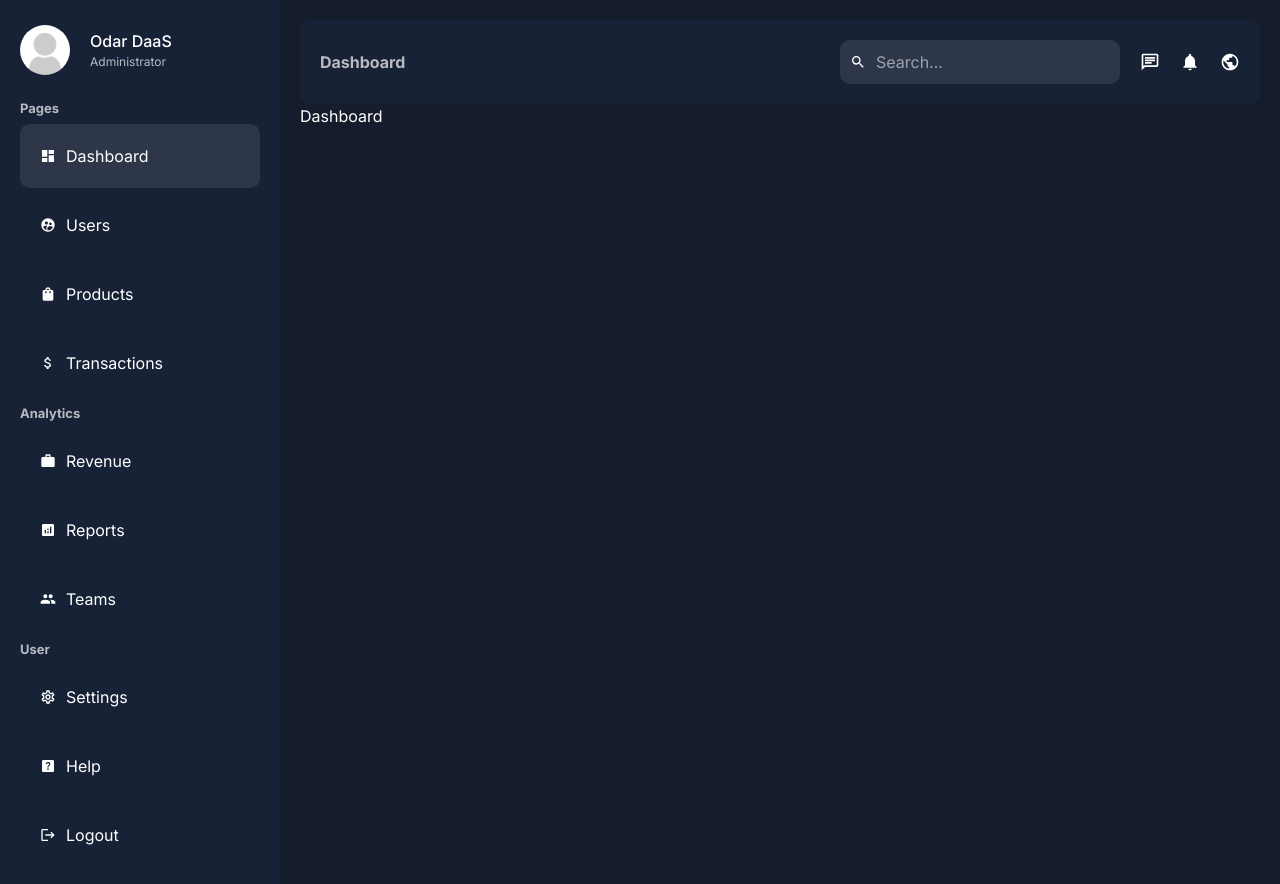
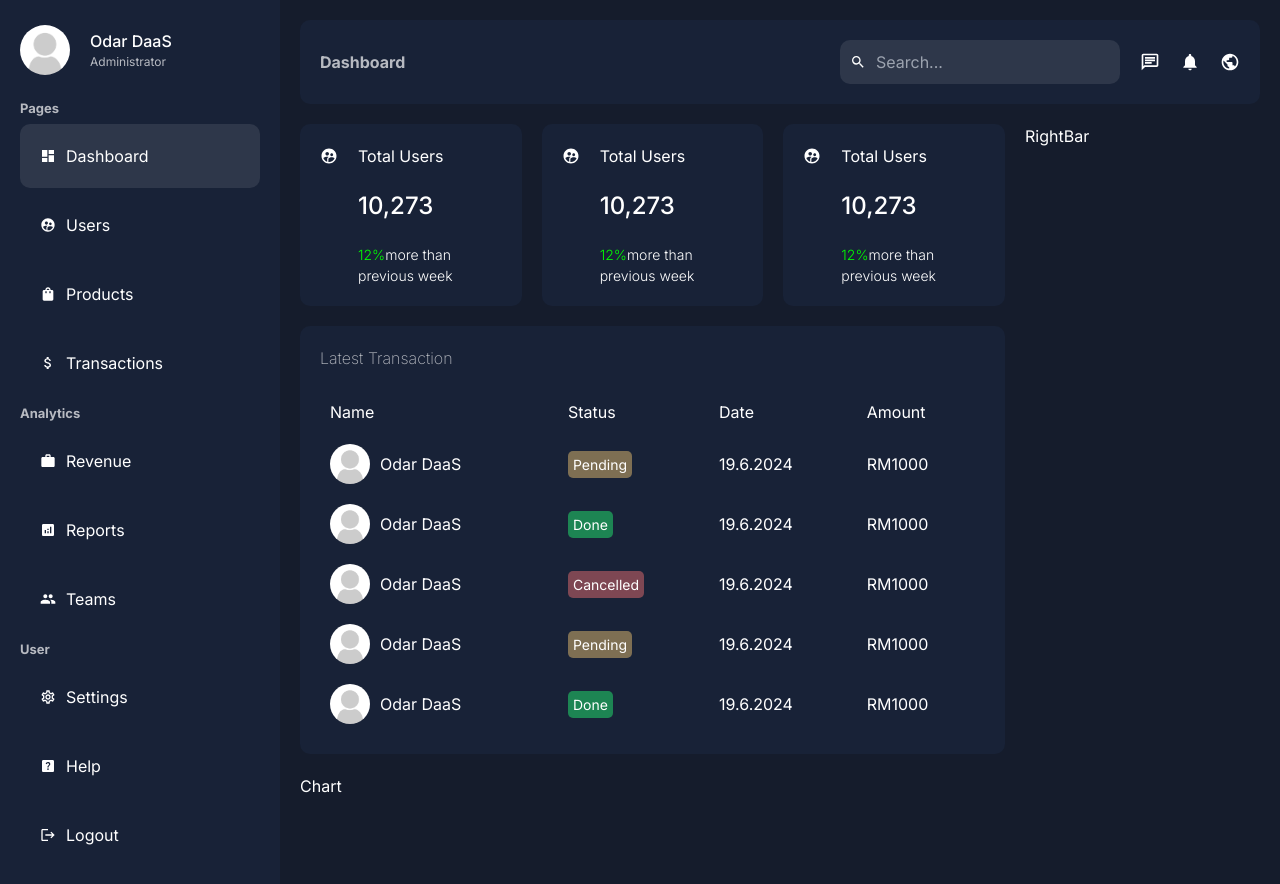
Before and after one commit to chaad98/Admin-Dashboard, a Next.js app: page /dashboard in a window 1280 px wide. Shown: the top 884 px of the page. Built offline with nearby package versions, Linux system fonts and the light colour scheme.

Commit message:
Completed dashboard card and transaction design

```diff
--- a/src/app/dashboard/page.tsx
+++ b/src/app/dashboard/page.tsx
@@ -1,5 +1,26 @@
+import Card from "../ui/dashboard/card/card";
+import Chart from "../ui/dashboard/chart/chart";
+import styles from "../ui/dashboard/dashboard.module.css";
+import Rightbar from "../ui/dashboard/rightbar/rightbar";
+import Transaction from "../ui/dashboard/transaction/transaction";
+
 const Dashboard = () => {
-  return <div>Dashboard</div>;
+  return (
+    <div className={styles.wrapper}>
+      <div className={styles.main}>
+        <div className={styles.card}>
+          <Card />
+          <Card />
+          <Card />
+        </div>
+        <Transaction />
+        <Chart />
+      </div>
+      <div className={styles.side}>
+        <Rightbar />
+      </div>
+    </div>
+  );
 };
 
 export default Dashboard;
--- a/src/app/globals.css
+++ b/src/app/globals.css
@@ -10,6 +10,7 @@
   --bgSoft: #182237;
   --text: white;
   --textSoft: #b7bac1;
+  --bgHover: #2e374a;
 }
 
 @media (prefers-color-scheme: dark) {
--- a/src/app/ui/dashboard/card/card.module.css
+++ b/src/app/ui/dashboard/card/card.module.css
@@ -1,2 +1,40 @@
 .container {
+  background-color: var(--bgSoft);
+  padding: 20px;
+  border-radius: 10px;
+  display: flex;
+  gap: 20px;
+  cursor: pointer;
+  width: 100%;
 }
+
+.container:hover {
+  background-color: var(--bgHover);
+}
+
+.texts {
+  display: flex;
+  flex-direction: column;
+  gap: 20px;
+}
+
+.title {
+}
+
+.number {
+  font-size: 24px;
+  font-weight: 500;
+}
+
+.detail {
+  font-size: 14px;
+  font-weight: 300;
+}
+
+.positive {
+  color: lime;
+}
+
+.negative {
+  color: red;
+}
--- a/src/app/ui/dashboard/card/card.tsx
+++ b/src/app/ui/dashboard/card/card.tsx
@@ -1,7 +1,19 @@
+import { MdSupervisedUserCircle } from "react-icons/md";
 import styles from "./card.module.css";
 
 const Card = () => {
-  return <div>Enter</div>;
+  return (
+    <div className={styles.container}>
+      <MdSupervisedUserCircle size={24} />
+      <div className={styles.texts}>
+        <span className={styles.title}>Total Users</span>
+        <span className={styles.number}>10,273</span>
+        <span className={styles.detail}>
+          <span className={styles.positive}>12%</span>more than previous week
+        </span>
+      </div>
+    </div>
+  );
 };
 
 export default Card;
--- a/src/app/ui/dashboard/chart/chart.tsx
+++ b/src/app/ui/dashboard/chart/chart.tsx
@@ -1,7 +1,7 @@
-import style from "./Chart.module.css";
+import style from "./chart.module.css";
 
 const Chart = () => {
-  return <div>Enter</div>;
+  return <div>Chart</div>;
 };
 
 export default Chart;
--- a/src/app/ui/dashboard/dashboard.module.css
+++ b/src/app/ui/dashboard/dashboard.module.css
@@ -12,3 +12,26 @@
   flex: 4;
   padding: 20px;
 }
+
+.wrapper {
+  display: flex;
+  gap: 20px;
+  margin-top: 20px;
+}
+
+.main {
+  flex: 3;
+  display: flex;
+  flex-direction: column;
+  gap: 20px;
+}
+
+.card {
+  display: flex;
+  gap: 20px;
+  justify-content: space-between;
+}
+
+.side {
+  flex: 1;
+}
--- a/src/app/ui/dashboard/navbar/navbar.module.css
+++ b/src/app/ui/dashboard/navbar/navbar.module.css
@@ -23,7 +23,7 @@
   display: flex;
   align-items: center;
   gap: 10px;
-  background-color: #2e374a;
+  background-color: var(--bgHover);
   padding: 10px;
   border-radius: 10px;
 }
--- a/src/app/ui/dashboard/rightbar/rightbar.tsx
+++ b/src/app/ui/dashboard/rightbar/rightbar.tsx
@@ -1,7 +1,7 @@
-import styles from "./Rightbar.module.css";
+import styles from "./rightbar.module.css";
 
 const Rightbar = () => {
-  return <div>Enter</div>;
+  return <div>RightBar</div>;
 };
 
 export default Rightbar;
--- a/src/app/ui/dashboard/sidebar/menuLink/menuLink.module.css
+++ b/src/app/ui/dashboard/sidebar/menuLink/menuLink.module.css
@@ -9,5 +9,5 @@
 
 .container:hover,
 .active {
-  background-color: #2e374a;
+  background-color: var(--bgHover);
 }
--- a/src/app/ui/dashboard/sidebar/sidebar.module.css
+++ b/src/app/ui/dashboard/sidebar/sidebar.module.css
@@ -55,5 +55,5 @@
 }
 
 .btnLogout:hover {
-  background-color: #2e374a;
+  background-color: var(--bgHover);
 }
--- a/src/app/ui/dashboard/transaction/transaction.module.css
+++ b/src/app/ui/dashboard/transaction/transaction.module.css
@@ -1,2 +1,49 @@
 .container {
+  background-color: var(--bgSoft);
+  padding: 20px;
+  border-radius: 10px;
 }
+
+.title {
+  margin-bottom: 20px;
+  font-weight: 200;
+  color: var(--textSoft);
+}
+
+.table {
+  width: 100%;
+}
+
+.table td {
+  padding: 10px;
+}
+
+.user {
+  display: flex;
+  gap: 10px;
+  align-items: center;
+}
+
+.userImage {
+  object-fit: cover;
+  border-radius: 50%;
+}
+
+.status {
+  border-radius: 5px;
+  padding: 5px;
+  font-size: 14px;
+  color: white;
+}
+
+.pending {
+  background-color: #f7cb7375;
+}
+
+.done {
+  background-color: #23fa7575;
+}
+
+.cancelled {
+  background-color: #f7737375;
+}
--- a/src/app/ui/dashboard/transaction/transaction.tsx
+++ b/src/app/ui/dashboard/transaction/transaction.tsx
@@ -1,7 +1,125 @@
-import styles from "./Transaction.module.css";
+import Image from "next/image";
+import styles from "./transaction.module.css";
 
 const Transaction = () => {
-  return <div>Enter</div>;
+  return (
+    <div className={styles.container}>
+      <h2 className={styles.title}>Latest Transaction</h2>
+      <table className={styles.table}>
+        <thead>
+          <tr>
+            <td>Name</td>
+            <td>Status</td>
+            <td>Date</td>
+            <td>Amount</td>
+          </tr>
+        </thead>
+        <tbody>
+          <tr>
+            <td>
+              <div className={styles.user}>
+                <Image
+                  src="/noavatar.png"
+                  alt=""
+                  width={40}
+                  height={40}
+                  className={styles.userImage}
+                />
+                Odar DaaS
+              </div>
+            </td>
+            <td>
+              <span className={`${styles.status} ${styles.pending} `}>
+                Pending
+              </span>
+            </td>
+            <td>19.6.2024</td>
+            <td>RM1000</td>
+          </tr>
+          <tr>
+            <td>
+              <div className={styles.user}>
+                <Image
+                  src="/noavatar.png"
+                  alt=""
+                  width={40}
+                  height={40}
+                  className={styles.userImage}
+                />
+                Odar DaaS
+              </div>
+            </td>
+            <td>
+              <span className={`${styles.status} ${styles.done} `}>Done</span>
+            </td>
+            <td>19.6.2024</td>
+            <td>RM1000</td>
+          </tr>
+          <tr>
+            <td>
+              <div className={styles.user}>
+                <Image
+                  src="/noavatar.png"
+                  alt=""
+                  width={40}
+                  height={40}
+                  className={styles.userImage}
+                />
+                Odar DaaS
+              </div>
+            </td>
+            <td>
+              <span className={`${styles.status} ${styles.cancelled} `}>
+                Cancelled
+              </span>
+            </td>
+            <td>19.6.2024</td>
+            <td>RM1000</td>
+          </tr>
+          <tr>
+            <td>
+              <div className={styles.user}>
+                <Image
+                  src="/noavatar.png"
+                  alt=""
+                  width={40}
+                  height={40}
+                  className={styles.userImage}
+                />
+                Odar DaaS
+              </div>
+            </td>
+            <td>
+              <span className={`${styles.status} ${styles.pending} `}>
+                Pending
+              </span>
+            </td>
+            <td>19.6.2024</td>
+            <td>RM1000</td>
+          </tr>
+          <tr>
+            <td>
+              <div className={styles.user}>
+                <Image
+                  src="/noavatar.png"
+                  alt=""
+                  width={40}
+                  height={40}
+                  className={styles.userImage}
+                />
+                Odar DaaS
+              </div>
+            </td>
+            <td>
+              <span className={`${styles.status} ${styles.done} `}>Done</span>
+            </td>
+            <td>19.6.2024</td>
+            <td>RM1000</td>
+          </tr>
+        </tbody>
+      </table>
+    </div>
+  );
 };
 
 export default Transaction;
```
